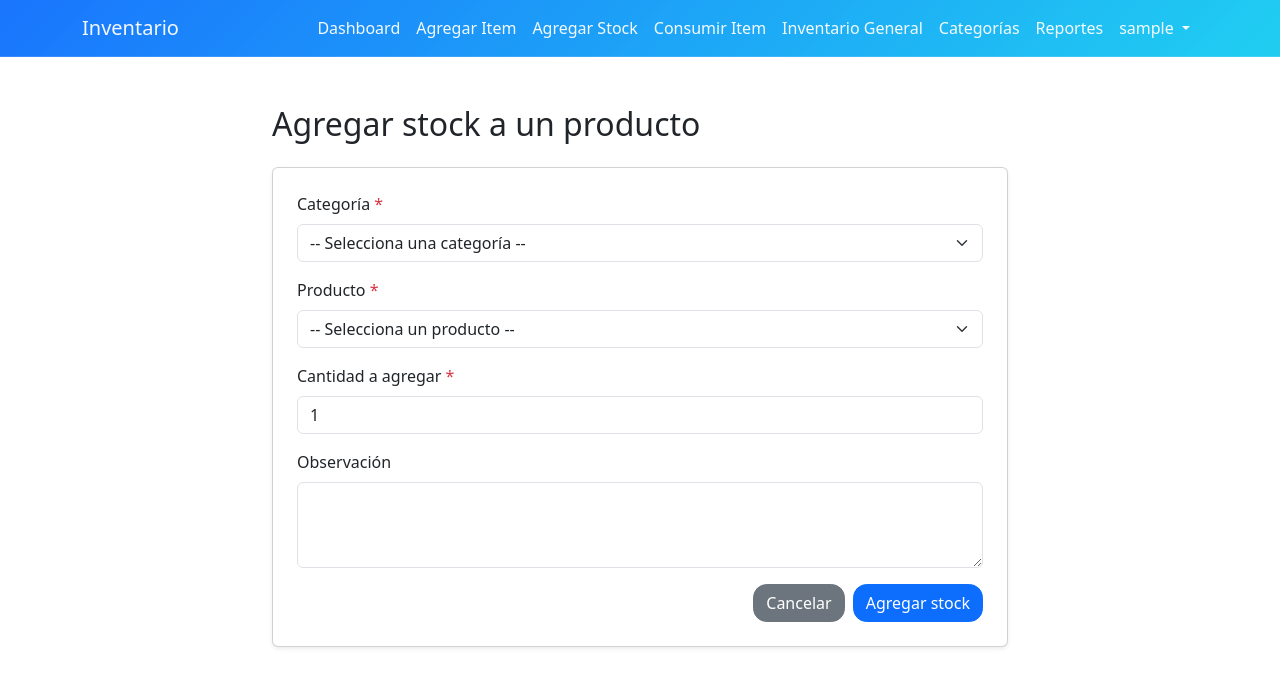
After one commit to pasanteklonal-hub/inventory, a Flask app: page /agregar-stock in a window 1280 px wide. The commit adds this page. Shown: the top 687 px of the page. Run offline with Flask 3, Linux system fonts and the light colour scheme; the visitor is signed in with stand-in values (Sample User, id 1); data that the repository does not hold is empty.

Commit message:
inventario con cantidades

```diff
--- a/app/__init__.py
+++ b/app/__init__.py
@@ -12,7 +12,10 @@ def create_app():
     app = Flask(__name__)
 
     # Database configuration (use DATABASE_URL environment variable for Postgres)
-    app.config['SQLALCHEMY_DATABASE_URI'] = os.getenv('DATABASE_URL', 'sqlite:///dev.db')
+    database_url = os.getenv('DATABASE_URL', 'sqlite:///dev.db')
+    if database_url.startswith(('postgres://', 'postgresql://')):
+        database_url = 'postgresql+psycopg2://' + database_url.split('://', 1)[1]
+    app.config['SQLALCHEMY_DATABASE_URI'] = database_url
     app.config['SQLALCHEMY_TRACK_MODIFICATIONS'] = False
     app.config['SECRET_KEY'] = os.getenv('SECRET_KEY', 'dev-secret-key-change-in-production')
 
--- a/app/controllers/item_controller.py
+++ b/app/controllers/item_controller.py
@@ -2,6 +2,7 @@ from flask import render_template, request, redirect, url_for, flash
 from flask_login import login_required, current_user
 
 from . import main_bp
+from ..models import Item
 from ..services.item_service import (
     list_categories,
     create_item,
@@ -10,6 +11,7 @@ from ..services.item_service import (
     filter_items_by_categoria,
     list_items_for_consumption,
     consume_item,
+    add_stock,
     get_items_for_inventory,
 )
 from ..services.category_service import get_categoria_or_404
@@ -32,7 +34,16 @@ def agregar_item():
                 return redirect(url_for('main.agregar_item'))
             datos[campo.nombre] = valor
 
-        create_item(categoria_id, datos, current_user.id)
+        try:
+            cantidad = int(request.form.get('cantidad', '1'))
+        except (TypeError, ValueError):
+            flash('La cantidad debe ser un número entero mayor que cero', 'danger')
+            return redirect(url_for('main.agregar_item'))
+        try:
+            create_item(categoria_id, datos, current_user.id, cantidad)
+        except ValueError as error:
+            flash(str(error), 'danger')
+            return redirect(url_for('main.agregar_item'))
         flash('Item agregado al inventario', 'success')
         return redirect(url_for('main.agregar_item'))
 
@@ -120,9 +131,52 @@ def consumir_item():
         item_id = request.form.get('item_id')
         destino = request.form.get('destino')
         observacion = request.form.get('observacion')
-        consume_item(item_id, current_user.id, destino, observacion)
+        try:
+            cantidad = int(request.form.get('cantidad', '1'))
+        except (TypeError, ValueError):
+            flash('La cantidad debe ser un número entero mayor que cero', 'danger')
+            return redirect(url_for('main.consumir_item'))
+        try:
+            consume_item(item_id, current_user.id, destino, observacion, cantidad)
+        except ValueError as error:
+            flash(str(error), 'danger')
+            return redirect(url_for('main.consumir_item'))
         flash('Item consumido / retirado del inventario', 'success')
         return redirect(url_for('main.consumir_item'))
 
     categorias, items_por_categoria = list_items_for_consumption()
     return render_template('items/consumir_item.html', categorias=categorias, items_por_categoria=items_por_categoria)
+
+
+@main_bp.route('/agregar-stock', methods=['GET', 'POST'])
+@login_required
+def agregar_stock():
+    if request.method == 'POST':
+        try:
+            cantidad = int(request.form.get('cantidad', ''))
+        except (TypeError, ValueError):
+            flash('La cantidad debe ser un número entero mayor que cero', 'danger')
+            return redirect(url_for('main.agregar_stock'))
+        try:
+            add_stock(
+                request.form.get('item_id'),
+                current_user.id,
+                cantidad,
+                request.form.get('observacion'),
+            )
+        except ValueError as error:
+            flash(str(error), 'danger')
+            return redirect(url_for('main.agregar_stock'))
+        flash('Stock agregado correctamente', 'success')
+        return redirect(url_for('main.agregar_stock'))
+
+    categorias = list_categories()
+    items_por_categoria = {
+        categoria.id: Item.query.filter_by(categoria_id=categoria.id).all()
+        for categoria in categorias
+    }
+    return render_template(
+        'items/agregar_stock.html',
+        categorias=categorias,
+        items_por_categoria=items_por_categoria,
+    )
--- a/app/models.py
+++ b/app/models.py
@@ -59,6 +59,7 @@ class Item(db.Model):
     id = db.Column(db.Integer, primary_key=True)
     categoria_id = db.Column(db.Integer, db.ForeignKey('categoria.id'), nullable=False)
     datos = db.Column(db.JSON, nullable=True)  # Almacena los datos dinámicos
+    stock = db.Column(db.Integer, nullable=False, default=1)
     created_at = db.Column(db.DateTime, default=datetime.utcnow)
     deleted_at = db.Column(db.DateTime, nullable=True)
 
@@ -87,6 +88,7 @@ class Movimiento(db.Model):
     item_id = db.Column(db.Integer, db.ForeignKey('item.id'), nullable=False)
     usuario_id = db.Column(db.Integer, db.ForeignKey('usuario.id'), nullable=False)
     tipo = db.Column(db.String(50), nullable=False)  # agregar, consumir
+    cantidad = db.Column(db.Integer, nullable=False, default=1)
     destino = db.Column(db.String(200), nullable=True)
     observacion = db.Column(db.Text, nullable=True)
     created_at = db.Column(db.DateTime, default=datetime.utcnow)
--- a/app/templates/base.html
+++ b/app/templates/base.html
@@ -178,6 +178,9 @@
                 <a class="nav-link" href="/agregar-item">Agregar Item</a>
               </li>
               <li class="nav-item">
+                <a class="nav-link" href="/agregar-stock">Agregar Stock</a>
+              </li>
+              <li class="nav-item">
                 <a class="nav-link" href="/consumir-item">Consumir Item</a>
               </li>
               <li class="nav-item">
--- a/app/templates/items/agregar_item.html
+++ b/app/templates/items/agregar_item.html
@@ -21,6 +21,11 @@
 
           <div id="campos-dinamicos">
             <!-- Los campos se cargarán aquí dinámicamente -->
+          </div>
+
+          <div class="mb-3">
+            <label for="cantidad" class="form-label">Stock inicial <span class="text-danger">*</span></label>
+            <input type="number" class="form-control" id="cantidad" name="cantidad" value="1" min="1" step="1" required>
           </div>
 
           <div class="d-grid gap-2 d-md-flex justify-content-md-end mt-4">
--- /dev/null
+++ b/app/templates/items/agregar_stock.html
@@ -0,0 +1,72 @@
+{% extends 'base.html' %}
+
+{% block title %}Agregar Stock{% endblock %}
+
+{% block content %}
+  <div class="my-5">
+    <div class="row justify-content-center">
+      <div class="col-md-8">
+        <h2 class="mb-4">Agregar stock a un producto</h2>
+
+        <form method="post" class="card shadow-sm p-4">
+          <div class="mb-3">
+            <label for="categoria_id" class="form-label">Categoría <span class="text-danger">*</span></label>
+            <select class="form-select" id="categoria_id" name="categoria_id" required onchange="cargarItems()">
+              <option value="">-- Selecciona una categoría --</option>
+              {% for categoria in categorias %}
+                <option value="{{ categoria.id }}">{{ categoria.nombre }}</option>
+              {% endfor %}
+            </select>
+          </div>
+
+          <div class="mb-3">
+            <label for="item_id" class="form-label">Producto <span class="text-danger">*</span></label>
+            <select class="form-select" id="item_id" name="item_id" required>
+              <option value="">-- Selecciona un producto --</option>
+            </select>
+          </div>
+
+          <div class="mb-3">
+            <label for="cantidad" class="form-label">Cantidad a agregar <span class="text-danger">*</span></label>
+            <input type="number" class="form-control" id="cantidad" name="cantidad" value="1" min="1" step="1" required>
+          </div>
+
+          <div class="mb-3">
+            <label for="observacion" class="form-label">Observación</label>
+            <textarea class="form-control" id="observacion" name="observacion" rows="3"></textarea>
+          </div>
+
+          <div class="d-flex justify-content-end gap-2">
+            <a href="/inventario-general" class="btn btn-secondary">Cancelar</a>
+            <button type="submit" class="btn btn-primary">Agregar stock</button>
+          </div>
+        </form>
+      </div>
+    </div>
+  </div>
+
+  <script>
+    function cargarItems() {
+      const categoriaId = document.getElementById('categoria_id').value;
+      const selectItem = document.getElementById('item_id');
+      selectItem.innerHTML = '<option value="">-- Selecciona un producto --</option>';
+
+      const items = {
+        {% for cat_id, items_list in items_por_categoria.items() %}
+          {{ cat_id }}: [
+            {% for item in items_list %}
+              { id: {{ item.id }}, datos: {{ item.datos | tojson }}, stock: {{ item.stock }} },
+            {% endfor %}
+          ],
+        {% endfor %}
+      };
+
+      (items[categoriaId] || []).forEach(item => {
+        const option = document.createElement('option');
+        option.value = item.id;
+        option.textContent = `${item.datos ? Object.values(item.datos).join(' | ') : 'Producto #' + item.id} (Stock: ${item.stock})`;
+        selectItem.appendChild(option);
+      });
+    }
+  </script>
+{% endblock %}
--- a/app/templates/items/inventario_general.html
+++ b/app/templates/items/inventario_general.html
@@ -53,6 +53,7 @@
               <th>Serie</th>
               <th>Categoría</th>
               <th>Datos</th>
+              <th>Stock</th>
               <th>Creado</th>
               <th>Estado</th>
               <th>Acciones</th>
@@ -75,6 +76,7 @@
                     <small class="text-muted">Sin datos</small>
                   {% endif %}
                 </td>
+                <td>{{ item.stock }}</td>
                 <td><small class="text-muted">{{ item.created_at.strftime('%d/%m/%Y %H:%M') }}</small></td>
                 <td>
                   <span class="badge bg-{{ 'warning' if item.deleted_at else 'success' }}">{{ item.estado }}</span>
--- a/app/templates/main/dashboard.html
+++ b/app/templates/main/dashboard.html
@@ -18,7 +18,10 @@
               <a href="/agregar-item" class="dashboard-column-item d-block">
               Agregar Item
             </a>
-            <a href="/consumir-item" class="dashboard-column-item d-block">
+              <a href="/agregar-stock" class="dashboard-column-item d-block">
+                Agregar Stock
+              </a>
+              <a href="/consumir-item" class="dashboard-column-item d-block">
               Consumir Item
             </a>
           </div>
--- a/app/templates/reports/reporte_semanal.html
+++ b/app/templates/reports/reporte_semanal.html
@@ -66,6 +66,7 @@
             <th>Serie</th>
             <th>Categoría</th>
             <th>Datos</th>
+            <th>Stock</th>
             <th>Creado</th>
           </tr>
         </thead>
@@ -86,6 +87,7 @@
                   <small class="text-muted">Sin datos</small>
                 {% endif %}
               </td>
+              <td>{{ item.stock }}</td>
               <td><small class="text-muted">{{ item.created_at.strftime('%d/%m/%Y %H:%M') }}</small></td>
             </tr>
           {% endfor %}
--- a/app/templates/reports/reportes.html
+++ b/app/templates/reports/reportes.html
@@ -15,6 +15,7 @@
               <th>Usuario</th>
               <th>Tipo</th>
               <th>Item ID</th>
+              <th>Cantidad</th>
               <th>Destino</th>
               <th>Observación</th>
             </tr>
@@ -34,6 +35,7 @@
                   {% endif %}
                 </td>
                 <td>#{{ mov.item_id }}</td>
+                <td>{{ mov.cantidad }}</td>
                 <td>{{ mov.destino or '-' }}</td>
                 <td><small class="text-muted">{{ mov.observacion or '-' }}</small></td>
               </tr>
```
Also changed, not shown: app/services/item_service.py (+43 -5 lines), app/services/report_service.py (+32 -12 lines), app/templates/items/consumir_item.html (+7 -2 lines), init_db.py (+22 -1 lines), scripts/import_json.py (+20 -4 lines), tests/test_app_config.py (added, +17 -0 lines), tests/test_controllers.py (+29 -2 lines), tests/test_item_service.py (+33 -1 lines), tests/test_report_service.py (+3 -1 lines), README.md.
